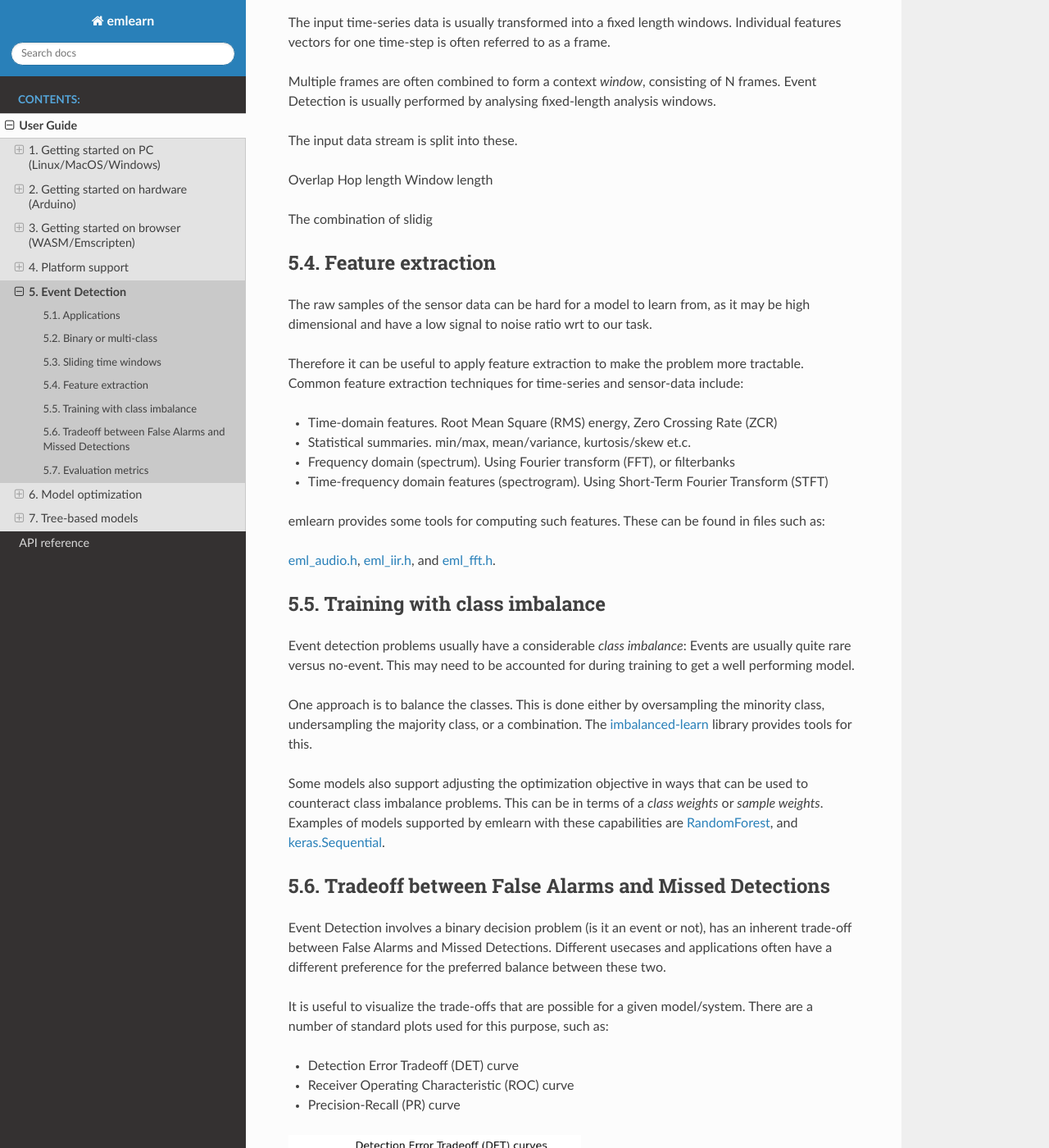
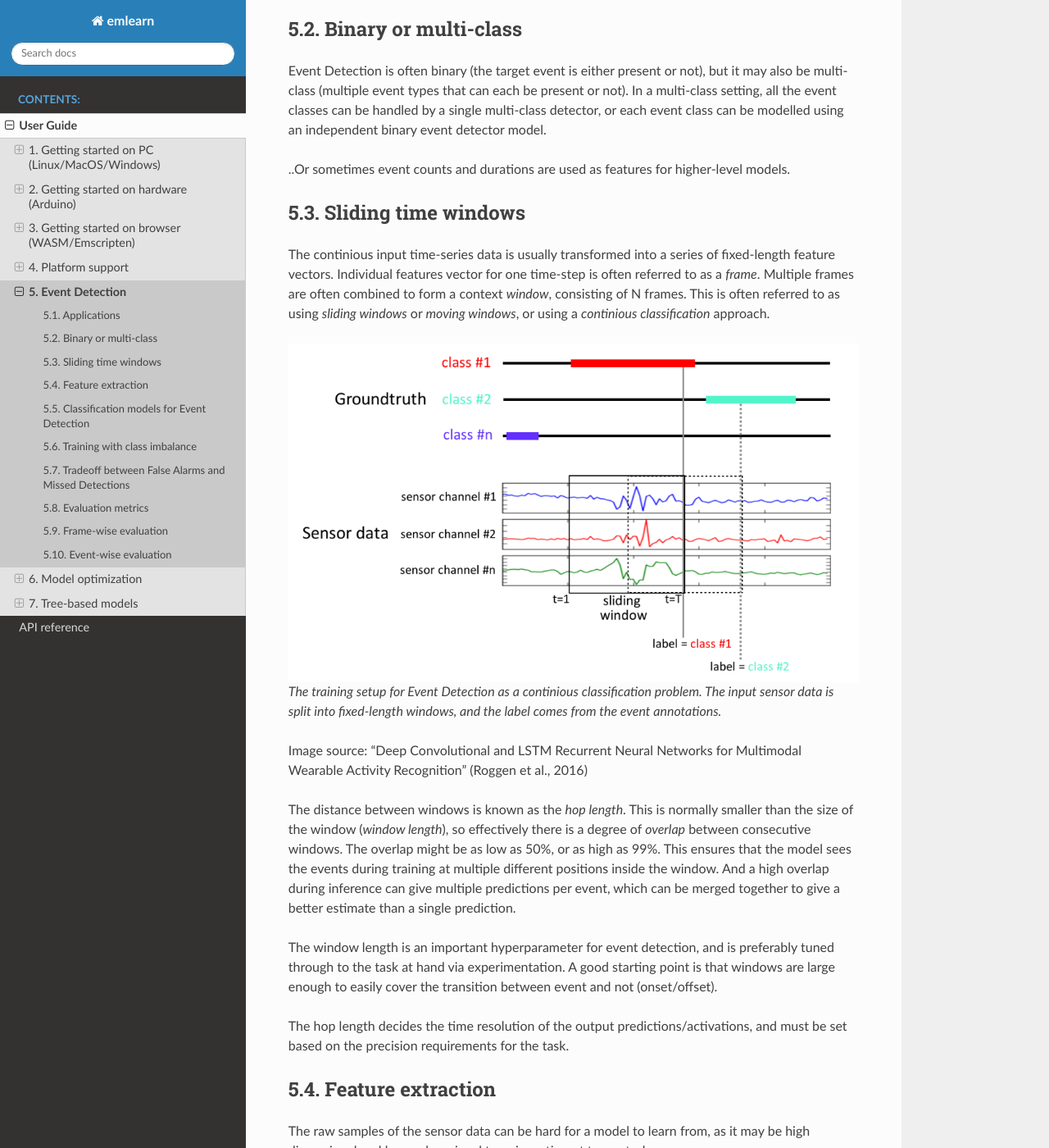
Before and after one commit to emlearn/emlearn, a Sphinx documentation site: the page built from docs/event_detection.rst, in a window 1280 px wide and 1400 px high, scrolled down 912 px. Shown: the whole window at 82% size. Built offline with Sphinx 7.4.7 and the Read the Docs theme 2.0.0, drawn with Linux system fonts in a browser that asks for light colours; some of the changed text lies outside the part shown.

Commit message:
docs: Initial Event Detection page ready

```diff
--- a/docs/event_detection.rst
+++ b/docs/event_detection.rst
@@ -32,20 +32,20 @@
 Detecting events using Machine Learning has a wide range of applications,
 and it is commonly performed on sensor data using embedded systems.
 
-Some examples are:
+.. table:: Application examples
+    :widths: auto
 
-
-============    =========================       ============
-Area            Task                            Data
-============    =========================       ============
-Ecology         Birdcall detection              Sound
-Music           Note onset detection            Sound
-Speech          Voice Activity Detection        Sound
-Health          Gait tracking during walking    Accelerometer
-Health          Heart rate monitoring           Optical reflectometer
-Health          Epelepsy seizure                EEG
-Health          Sleep apnea event detection     Accelerometer
-============    =========================       ============
+    ============    =============================       ============
+      Area          Task                                Sensor
+    ============    =============================       ============
+    Ecology         Birdcall detection                  Sound
+    Music           Note onset detection                Sound
+    Speech          Voice Activity Detection            Sound
+    Health          Gait tracking during walking        Accelerometer
+    Health          Heart rate monitoring               Optical reflectometer
+    Health          Epelepsy seizure                    EEG
+    Health          Sleep apnea event detection         Accelerometer
+    ============    =============================       ============
 
 
 Binary or multi-class
@@ -65,23 +65,39 @@
 Sliding time windows
 ===========================
 
-The input time-series data is usually transformed into a fixed length windows.
-Individual features vectors for one time-step is often referred to as a frame.
+The continious input time-series data is usually transformed into a series of fixed-length feature vectors.
+Individual features vector for one time-step is often referred to as a *frame*.
+Multiple frames are often combined to form a context *window*, consisting of N frames.
+This is often referred to as using *sliding windows* or *moving windows*,
+or using a *continious classification* approach.
 
-Multiple frames are often combined to form a context *window*, consisting of N frames.
-Event Detection is usually performed by analysing fixed-length analysis windows.
+.. figure:: images/event_detection_labels_windows.png
+    :width: 800
 
-The input data stream is split into these.
+    The training setup for Event Detection as a continious classification problem.
+    The input sensor data is split into fixed-length windows, and the label comes from the event annotations.
 
-Overlap
-Hop length
-Window length
+    Image source: "Deep Convolutional and LSTM Recurrent Neural Networks for Multimodal Wearable Activity Recognition" (Roggen et al., 2016)
 
-The combination of slidig
+The distance between windows is known as the *hop length*.
+This is normally smaller than the size of the window (*window length*),
+so effectively there is a degree of *overlap* between consecutive windows.
+The overlap might be as low as 50%, or as high as 99%.
+This ensures that the model sees the events during training at multiple different positions inside the window.
+And a high overlap during inference can give multiple predictions per event,
+which can be merged together to give a better estimate than a single prediction.
 
-.. FIXME: finish this introduction
+The window length is an important hyperparameter for event detection,
+and is preferably tuned through to the task at hand via experimentation.
+A good starting point is that windows are large enough to easily cover
+the transition between event and not (onset/offset).
 
-.. TODO: add an image for input -> frames -> windows
+The hop length decides the time resolution of the output predictions/activations,
+and must be set based on the precision requirements for the task.
+
+
+
+
 .. emlearn provides the SignalWindower tool to perform this operation.
 .. TODO: describe the SignalWindower tool in emlearn
 .. TODO: link to examples of signal windowing
@@ -112,6 +128,12 @@
 .. TODO: add some linkable reference documentation for each function
 .. TODO: link to each function documentation from the reference
 .. TODO: add a couple of executable examples for typical feature extraction cases
+
+Classification models for Event Detection
+===========================
+
+The use of the sliding window approach in combination with feature engineering
+makes it possible to use any standard machine learning classifier for event detection.
 
 
 Training with class imbalance
@@ -150,7 +172,7 @@
 - Precision-Recall (PR) curve
 
 .. figure:: images/detection_error_tradeoff_curve.png
-    :scale: 75%
+    :width: 400
 
     A Dection Error Curve (DET) is useful to visualize the tradeoff between False Positive and False Negative,
     as well as compare the performance of multiple models against eachother.
@@ -185,6 +207,9 @@
 
 Metrics may be computed either per frames or analysis window (*frame-wise*), or *event-wise*.
 
+Frame-wise evaluation
+===========================
+
 Frame-wise evaluation is readily done using the `standard metrics <https://scikit-learn.org/stable/modules/model_evaluation.html#model-evaluation>`_,
 as each frame or window is one *instance*/*sample* for the model to predict on,
 and the prediction is compared with its corresponding label in the same way as standard classification.
@@ -194,11 +219,14 @@
 Especially since the groundthruth labels themselves may have some imprecision.
 In the case, the results of frame-wise evaluation may underestimate practical performance.
 
+Event-wise evaluation
+===========================
+
 Event-wise evaluation is often closer to the practical performance.
 It allows to specify some tolerance in time,
 and whether to evaluate only based on onsets, or also offsets/duration.
 However, event-wise evaluation is not as commonly supported in standard machine learning toolkits.
-But one can implement it using a module such as `sed_eval http://tut-arg.github.io/sed_eval/>`_.
+But one can implement it using a module such as `sed_eval <http://tut-arg.github.io/sed_eval>`_.
 
 
 .. Future
```
Also changed, not shown: docs/images/event_detection_labels_windows.png (added).
